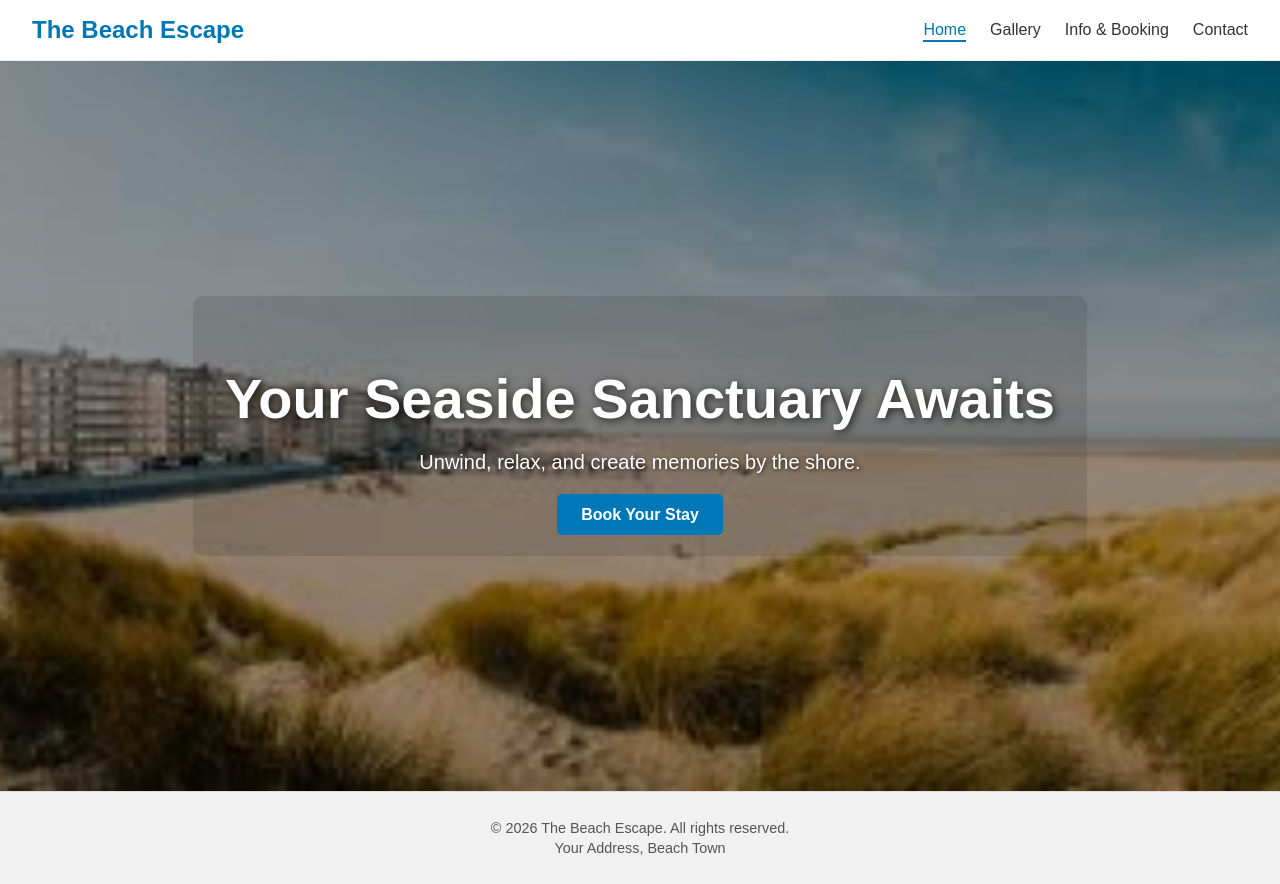
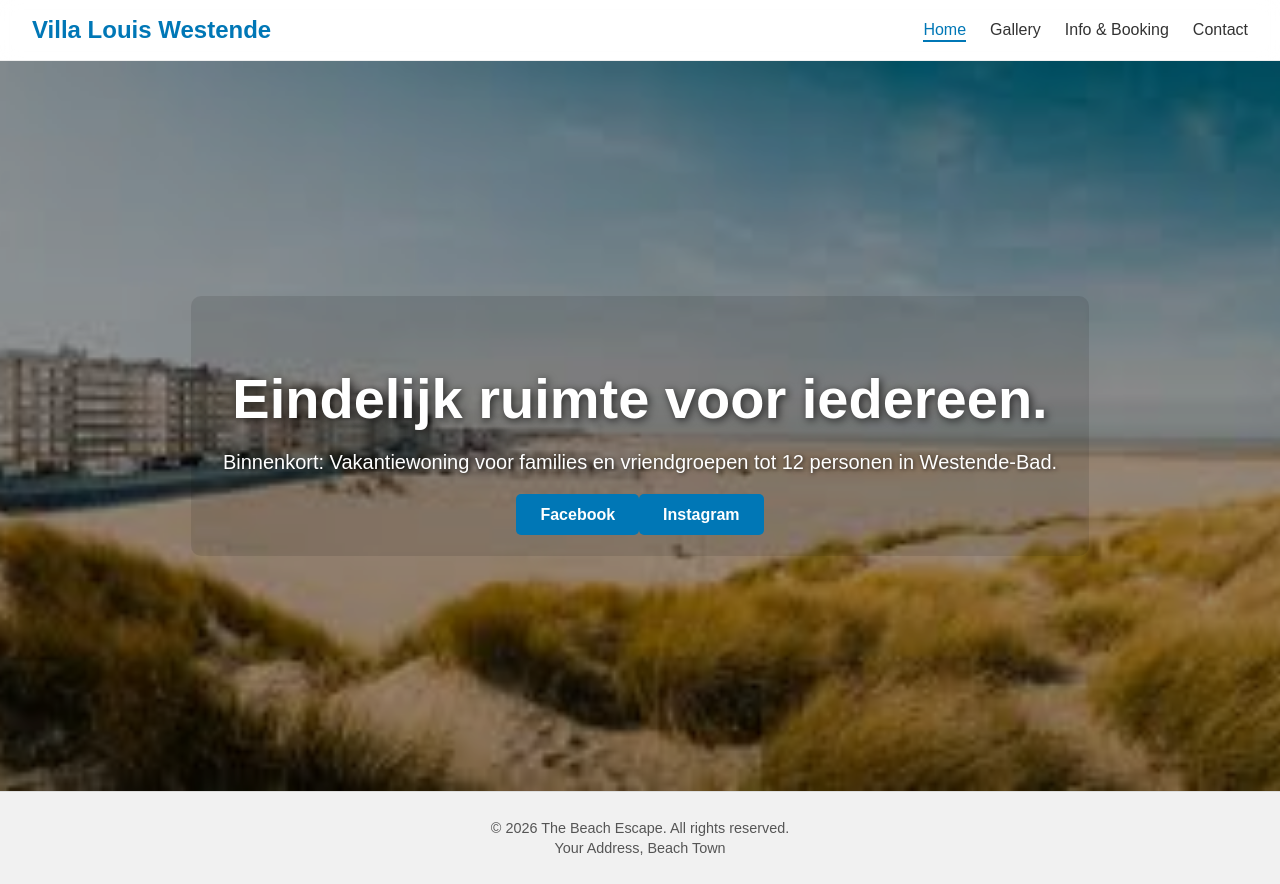
Before and after one commit to SourceCodeV/villalouis.github.io, a React (Vite) app: page / in a window 1280 px wide. Built offline with nearby package versions, Linux system fonts and the light colour scheme.

Commit message:
Change text to villa louis and add facebook instagram buttons

```diff
--- a/src/components/Navbar.tsx
+++ b/src/components/Navbar.tsx
@@ -4,7 +4,7 @@ import './Navbar.css'; // We'll create this file for styling
 export function Navbar() {
   return (
     <nav className="navbar">
-      <NavLink to="/" className="nav-brand">The Beach Escape</NavLink>
+      <NavLink to="/" className="nav-brand">Villa Louis Westende</NavLink>
       <div className="nav-links">
         <NavLink to="/" className={({ isActive }) => (isActive ? 'active' : '')}>Home</NavLink>
         <NavLink to="/gallery" className={({ isActive }) => (isActive ? 'active' : '')}>Gallery</NavLink>
--- a/src/pages/HomePage.tsx
+++ b/src/pages/HomePage.tsx
@@ -5,10 +5,13 @@ export function HomePage() {
   return (
     <div className="home-page" style={{ backgroundImage: `url(${heroImage})` }}>
       <div className="hero-content">
-        <h1>Your Seaside Sanctuary Awaits</h1>
-        <p>Unwind, relax, and create memories by the shore.</p>
-        <a href="YOUR_RESERVATION_LINK_HERE" className="cta-button" target="_blank" rel="noopener noreferrer">
-          Book Your Stay
+        <h1>Eindelijk ruimte voor iedereen.</h1>
+        <p>Binnenkort: Vakantiewoning voor families en vriendgroepen tot 12 personen in Westende-Bad.</p>
+        <a href="https://www.facebook.com/people/Villa-Louis-Westende/61587574167665/" className="cta-button" target="_blank" rel="noopener noreferrer">
+          Facebook
+        </a>
+        <a href="https://www.instagram.com/villalouiswestende/" className="cta-button" target="_blank" rel="noopener noreferrer">
+          Instagram
         </a>
       </div>
     </div>
```
